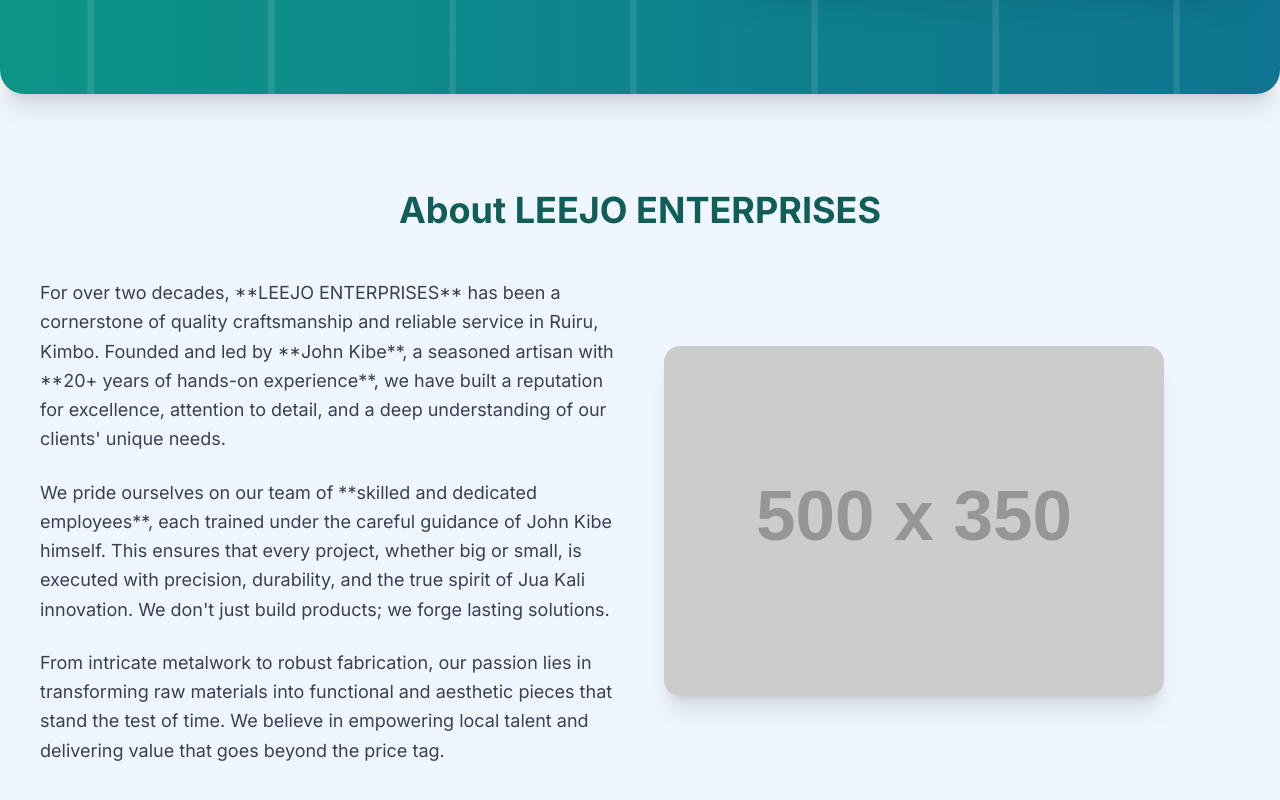
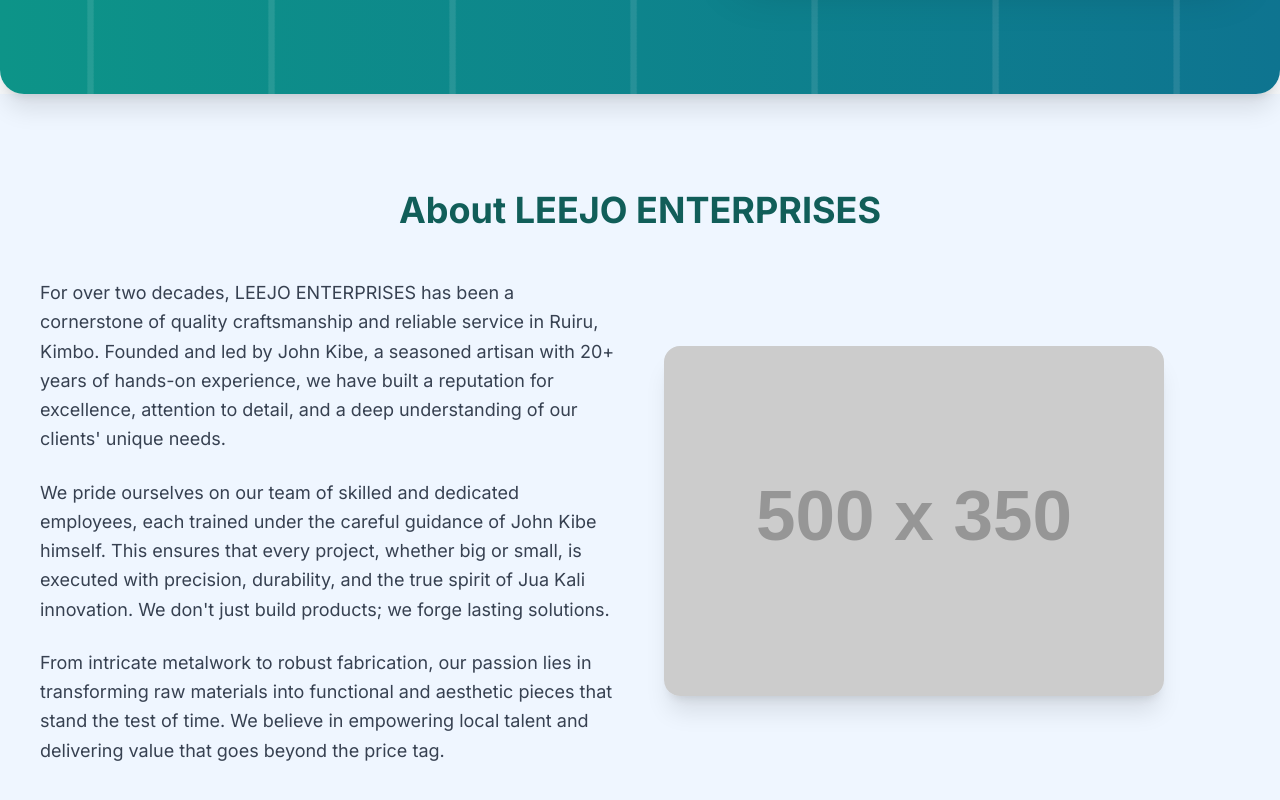
Before and after one commit to opalmahn/leejo_enterprises, a plain HTML site: page index.html in a window 1280 px wide. Shown: the part 584-1384 px from the top of the page. Drawn offline with nearby package versions, Linux system fonts and the light colour scheme; placeholder pictures from the web are drawn by us.

Commit message:
Update index.html

```diff
--- a/index.html
+++ b/index.html
@@ -90,13 +90,13 @@
                 <div class="flex flex-col lg:flex-row items-center gap-12">
                     <div class="lg:w-1/2 text-lg text-gray-700 leading-relaxed space-y-6">
                         <p>
-                            For over two decades, **LEEJO ENTERPRISES** has been a cornerstone of quality craftsmanship
-                            and reliable service in Ruiru, Kimbo. Founded and led by **John Kibe**, a seasoned artisan
-                            with **20+ years of hands-on experience**, we have built a reputation for excellence,
+                            For over two decades, LEEJO ENTERPRISES has been a cornerstone of quality craftsmanship
+                            and reliable service in Ruiru, Kimbo. Founded and led by John Kibe, a seasoned artisan
+                            with 20+ years of hands-on experience, we have built a reputation for excellence,
                             attention to detail, and a deep understanding of our clients' unique needs.
                         </p>
                         <p>
-                            We pride ourselves on our team of **skilled and dedicated employees**, each trained under
+                            We pride ourselves on our team of skilled and dedicated employees, each trained under
                             the careful guidance of John Kibe himself. This ensures that every project, whether big or
                             small, is executed with precision, durability, and the true spirit of Jua Kali innovation.
                             We don't just build products; we forge lasting solutions.
```
